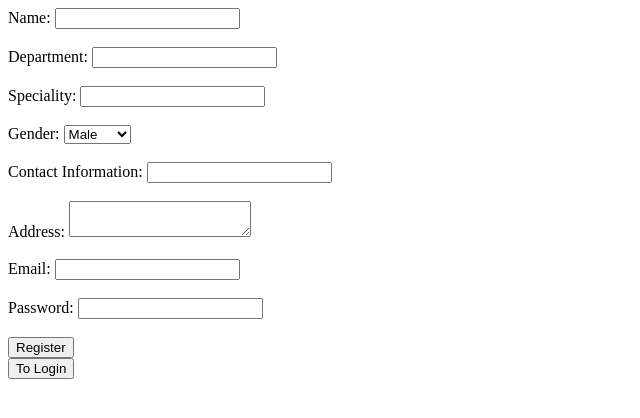
After one commit to PratikDahal-01/AiM, a Flask app: page /register_as_doctor in a window 1280 px wide. The commit adds this page. Shown: the top 418 px of the page, without its empty margins (0-640 px from the left). Run offline with Flask 3, Linux system fonts and the light colour scheme; parts of the project's set-up code (start-up, migrations or seed data) failed here and were passed over; some libraries are stand-ins or nearby versions.

Commit message:
Implemented the method to register as well

```diff
--- a/app.py
+++ b/app.py
@@ -1,33 +1,168 @@
 import json
-from flask import Flask, render_template, request
-from flask import jsonify
-from flask_sqlalchemy import SQLAlchemy
+from flask import Flask, render_template, request,session,flash,redirect,url_for
 from Models import DecisionTreeModel, RandomForestModel, NaiveBayesModel
 from Models import l1
 from my_location import your_location
-import math
 from medicine import get_medicine_details
+from flask_pymongo import PyMongo
+from flask_login import LoginManager, UserMixin
+from werkzeug.security import generate_password_hash, check_password_hash
+from bson.objectid import ObjectId
+from Distance import find_nearest_doctor,haversine
 
 app = Flask(__name__)
 
-# Configure SQLAlchemy database
-app.config['SQLALCHEMY_DATABASE_URI'] = 'sqlite:///doctors.db'  # Use SQLite for simplicity
-db = SQLAlchemy(app)
+app.secret_key = '#123456789'  # Set the secret key
 
-# Define the Doctor model
-class Doctor(db.Model):
-    id = db.Column(db.Integer, primary_key=True)
-    name = db.Column(db.String(100))
-    latitude = db.Column(db.Float)
-    longitude = db.Column(db.Float)
+app.config["MONGO_URI"] = "mongodb://localhost:27017/AiM"
+mongo = PyMongo(app)
 
-@app.route('/')
-def hello_world():
+# Define user class
+class User(UserMixin):
+    def __init__(self, user_id):
+        self.id = user_id
+
+# Configure login manager
+login_manager = LoginManager(app)
+login_manager.login_view = 'login'
+
+# Define user_loader callback function
+@login_manager.user_loader
+def load_user(user_id):
+    return User(user_id)
+
+@app.route('/') # This is the landing page for the users i.e the Index Page
+def index():
     return render_template('index.html')
 
-@app.route('/login')
+@app.route('/register')
+def register():
+    return render_template('register.html')
+
+@app.route('/login', methods=['GET', 'POST'])
 def login():
+    if request.method == 'POST':
+        email = request.form.get('email')
+        password = request.form.get('password')
+        user_type = request.form.get('user_type')
+
+        if user_type == 'patient':
+            user = mongo.db.Patient.find_one({'email': email})
+        elif user_type == 'doctor':
+            user = mongo.db.Doctor.find_one({'email': email})
+        else:
+            flash("Invalid user type", "danger")
+            return redirect(url_for('login'))
+
+        if user and check_password_hash(user['password'], password):
+            if user_type == 'patient':
+                session['user_id'] = str(user['_id'])  # Set session variable for patient
+                flash("Logged in successfully!", "success")
+                return redirect(url_for('patient_dashboard'))
+            elif user_type == 'doctor':
+                session['doctor_id'] = str(user['_id'])  # Set session variable for doctor
+                flash("Logged in successfully!", "success")
+                return redirect(url_for('doctor_dashboard'))
+        else:
+            flash("Invalid email or password", "danger")
+
     return render_template('login.html')
+
+@app.route('/patient_dashboard')
+def patient_dashboard():
+    if 'user_id' in session:
+        patient_id = ObjectId(session['user_id'])
+        patient = mongo.db.Patient.find_one({'_id': patient_id})
+        if patient:
+            user_name = patient.get('name')  # To reflect the name of the patient in the dashboard
+            return render_template('Patient_Dashboard.html', patient=patient, user_name=user_name)
+    flash("You need to login first!", "warning")
+    return redirect(url_for('login'))
+
+@app.route('/doctor_dashboard')
+def doctor_dashboard():
+    if 'doctor_id' in session:
+        doctor_id = ObjectId(session['doctor_id'])
+        doctor = mongo.db.Doctor.find_one({'_id': doctor_id})
+        if doctor:
+            user_name = doctor.get('name')  # To reflect the name of the patient in the dashboard
+            return render_template('Doctor_Dashboard.html', doctor=doctor,user_name=user_name)
+    flash("You need to login first!", "warning")
+    return redirect(url_for('login'))
+
+@app.route('/register_as_doctor', methods=['GET', 'POST'])
+def register_Doctor():
+    if request.method == 'POST':
+        name = request.form.get('name')
+        department = request.form.get('department')
+        speciality = request.form.get('speciality')
+        gender = request.form.get('gender')
+        contact_info = request.form.get('contact_info')
+        address = request.form.get('address')
+        email = request.form.get('email')
+        password = request.form.get('password')
+
+        doctor = {
+            'name': name,
+            'department': department,
+            'speciality': speciality,
+            'gender': gender,
+            'contact_info': contact_info,
+            'address': address,
+            'email': email,
+            'password': generate_password_hash(password)  # Hash the password before storing
+        }
+
+        try:
+            result = mongo.db.Doctor.insert_one(doctor)
+            print("Insertion result:", result)
+            flash("Doctor registered successfully!", "success")
+        except Exception as e:
+            print("Error inserting doctor:", e)
+            flash("Error registering doctor", "danger")
+
+    return render_template("Doctor Register.html")
+
+@app.route('/register_as_patient', methods=['GET', 'POST'])
+def register_patient():
+    if request.method == 'POST':
+        name = request.form.get('name')
+        gender = request.form.get('gender')
+        age = request.form.get('age')
+        contact_info = request.form.get('contact_info')
+        address = request.form.get('address')
+        email = request.form.get('email')
+        password = request.form.get('password')
+
+        patient = {
+            'name': name,
+            'gender': gender,
+            'age': age,
+            'contact_info': contact_info,
+            'address': address,
+            'email': email,
+            'password': generate_password_hash(password)  # Hash the password before storing
+        }
+
+        try:
+            result = mongo.db.Patient.insert_one(patient)
+            print("Insertion result:", result)
+            flash("Patient registered successfully!", "success")
+        except Exception as e:
+            print("Error inserting patient:", e)
+            flash("Error registering patient", "danger")
+
+    return render_template("Patient Register.html")
+
+
+
+
+@app.route('/logout')
+def logout():
+    session.pop('doctor_id', None)
+    session.pop('user_id', None)
+    flash("Logged out successfully!", "info")
+    return redirect(url_for('login'))
 
 @app.route('/Disease_Prediction')
 def disease_prediction():
@@ -45,46 +180,7 @@ def predict():
 
     return render_template('disease_predicted.html', symptoms=l1, dt_prediction=dt_prediction, rf_prediction=rf_prediction, nb_prediction=nb_prediction)
 
-# Function to calculate the distance between two points using latitude and longitude
-def haversine(lat1, lon1, lat2, lon2):
-    # Radius of the Earth in kilometers
-    radius = 6371.0
 
-    # Convert latitude and longitude from degrees to radians
-    lat1 = math.radians(lat1)
-    lon1 = math.radians(lon1)
-    lat2 = math.radians(lat2)
-    lon2 = math.radians(lon2)
-
-    # Haversine formula
-    dlon = lon2 - lon1
-    dlat = lat2 - lat1
-
-    a = math.sin(dlat/2)**2 + math.cos(lat1) * math.cos(lat2) * math.sin(dlon/2)**2
-    c = 2 * math.atan2(math.sqrt(a), math.sqrt(1 - a))
-
-    # Calculate the distance
-    distance = radius * c
-
-    return distance
-
-# Function to find the nearest doctor based on user's location
-def find_nearest_doctor(user_latitude, user_longitude):
-    nearest_doctor = None
-    nearest_distance = float('inf')
-
-    doctors = Doctor.query.all()
-
-    for doctor in doctors:
-        doctor_latitude = doctor.latitude
-        doctor_longitude = doctor.longitude
-        distance = haversine(user_latitude, user_longitude, doctor_latitude, doctor_longitude)
-
-        if distance < nearest_distance:
-            nearest_distance = distance
-            nearest_doctor = doctor
-
-    return nearest_doctor, nearest_distance
 
 @app.route('/doctor')
 def doctor():
--- /dev/null
+++ b/templates/Doctor Register.html
@@ -0,0 +1,50 @@
+<!DOCTYPE html>
+<html lang="en">
+<head>
+    <meta charset="UTF-8">
+    <meta name="viewport" content="width=device-width, initial-scale=1.0">
+    <title>Document</title>
+</head>
+<body>
+<form method="POST" action="/register_as_doctor">
+    <label for="name">Name:</label>
+    <input type="text" id="name" name="name" required><br><br>
+
+    <label for="department">Department:</label>
+    <input type="text" id="department" name="department" required><br><br>
+
+    <label for="speciality">Speciality:</label>
+    <input type="text" id="speciality" name="speciality" required><br><br>
+
+    <label for="gender">Gender:</label>
+    <select id="gender" name="gender" required>
+        <option value="male">Male</option>
+        <option value="female">Female</option>
+    </select><br><br>
+
+    <label for="contact">Contact Information:</label>
+    <input type="tel" id="contact" name="contact" required><br><br>
+
+    <label for="address">Address:</label>
+    <textarea id="address" name="address" required></textarea><br><br>
+
+    <label for="email">Email:</label>
+    <input type="email" id="email" name="email" required><br><br>
+
+    <label for="password">Password:</label>
+    <input type="password" id="password" name="password" required><br><br>
+
+    <input type="submit" value="Register">
+</form>
+<!-- THe Registration form that has values such as
+- Name
+- Department
+- Speciality
+- Gender
+- Contact Information
+- Address
+- Email
+- Password -->
+<button onclick="window.location.href='/login'">To Login</button>
+</body>
+</html>
--- a/templates/index.html
+++ b/templates/index.html
@@ -51,7 +51,7 @@
                     <a class="nav-link" href="/login">Login</a>
                 </li>
                 <li class="nav-item">
-                    <a class="nav-link" href="register.html">Register</a>
+                    <a class="nav-link" href="/register">Register</a>
                 </li>
             </ul>
 
```
Also changed, not shown: Distance.py (added, +41 -0 lines), templates/Doctor_Dashboard.html (added, +10 -0 lines), templates/Patient Register.html (added, +46 -0 lines), templates/Patient_Dashboard.html (added, +10 -0 lines), templates/login.html (+31 -8 lines), templates/register.html (added, +15 -0 lines).
